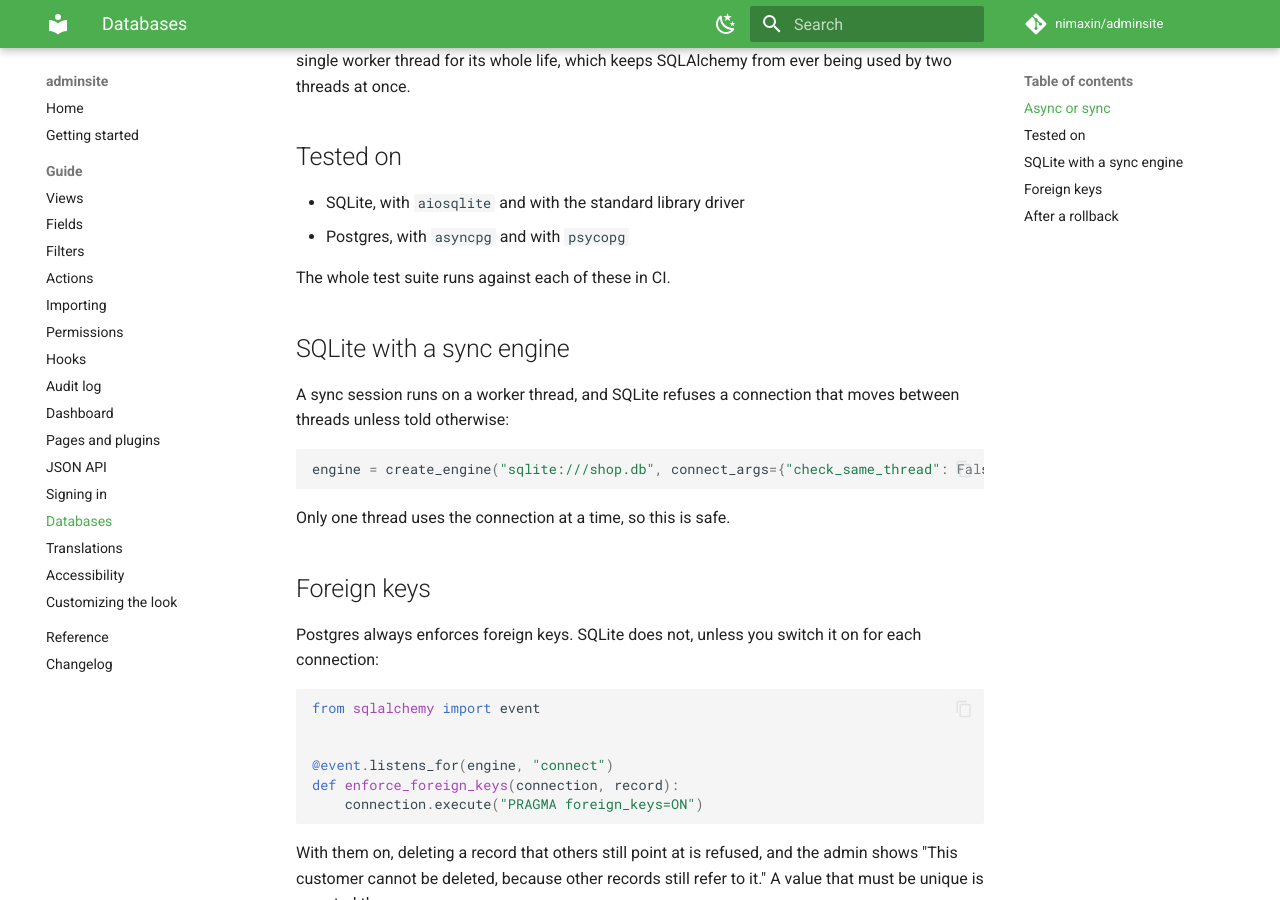
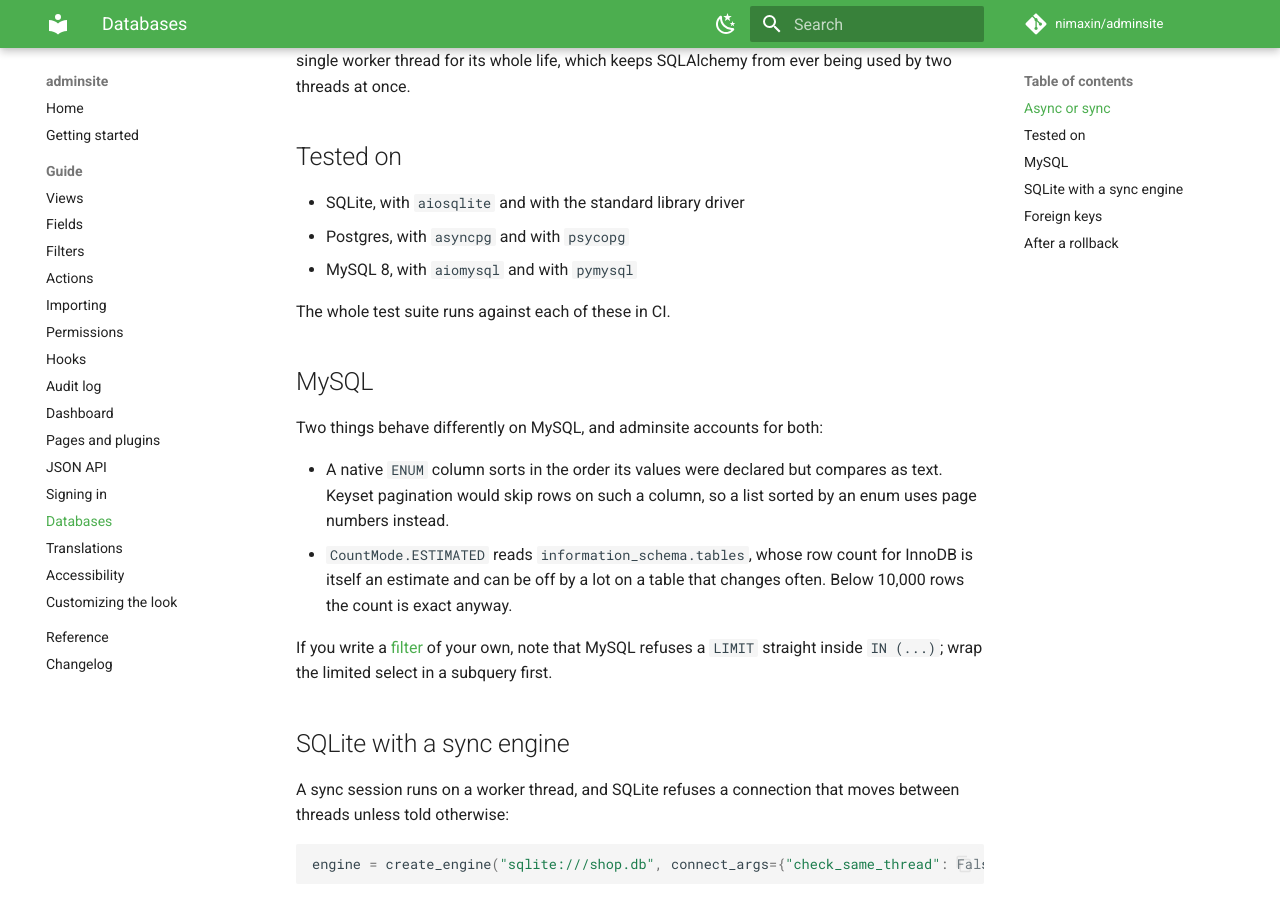
Before and after one commit to nimaxin/adminsite, an MkDocs documentation site: the page built from docs/databases.md, in a window 1280 px wide and 900 px high, scrolled down 363 px. Built offline with MkDocs 1.6.1 and Material for MkDocs 9.7.7, drawn with Linux system fonts in a browser that asks for light colours; comment, search, counter and statistics services are not loaded.

Commit message:
fix: keyset pages on MySQL enum columns, and test on MySQL
MySQL sorts a native ENUM in declared order but compares it as text,
so a keyset page sorted by an enum skipped rows. Such sorts now fall
back to page numbers. The suite passes on MySQL 8 with aiomysql and
pymysql, CI gets a MySQL job, and the docs list MySQL with its quirks.

Co-Authored-By: Claude Opus 5 (1M context) <noreply@anthropic.com>

```diff
--- a/docs/databases.md
+++ b/docs/databases.md
@@ -19,8 +19,23 @@ at once.
 
 - SQLite, with `aiosqlite` and with the standard library driver
 - Postgres, with `asyncpg` and with `psycopg`
+- MySQL 8, with `aiomysql` and with `pymysql`
 
 The whole test suite runs against each of these in CI.
+
+## MySQL
+
+Two things behave differently on MySQL, and adminsite accounts for both:
+
+- A native `ENUM` column sorts in the order its values were declared but compares as text. Keyset
+  pagination would skip rows on such a column, so a list sorted by an enum uses page numbers
+  instead.
+- `CountMode.ESTIMATED` reads `information_schema.tables`, whose row count for InnoDB is itself an
+  estimate and can be off by a lot on a table that changes often. Below 10,000 rows the count is
+  exact anyway.
+
+If you write a [filter](filters.md) of your own, note that MySQL refuses a `LIMIT` straight inside
+`IN (...)`; wrap the limited select in a subquery first.
 
 ## SQLite with a sync engine
 
```
Also changed, not shown: CHANGELOG.md (+3 -0 lines), README.md (+5 -4 lines), 4 other files.
